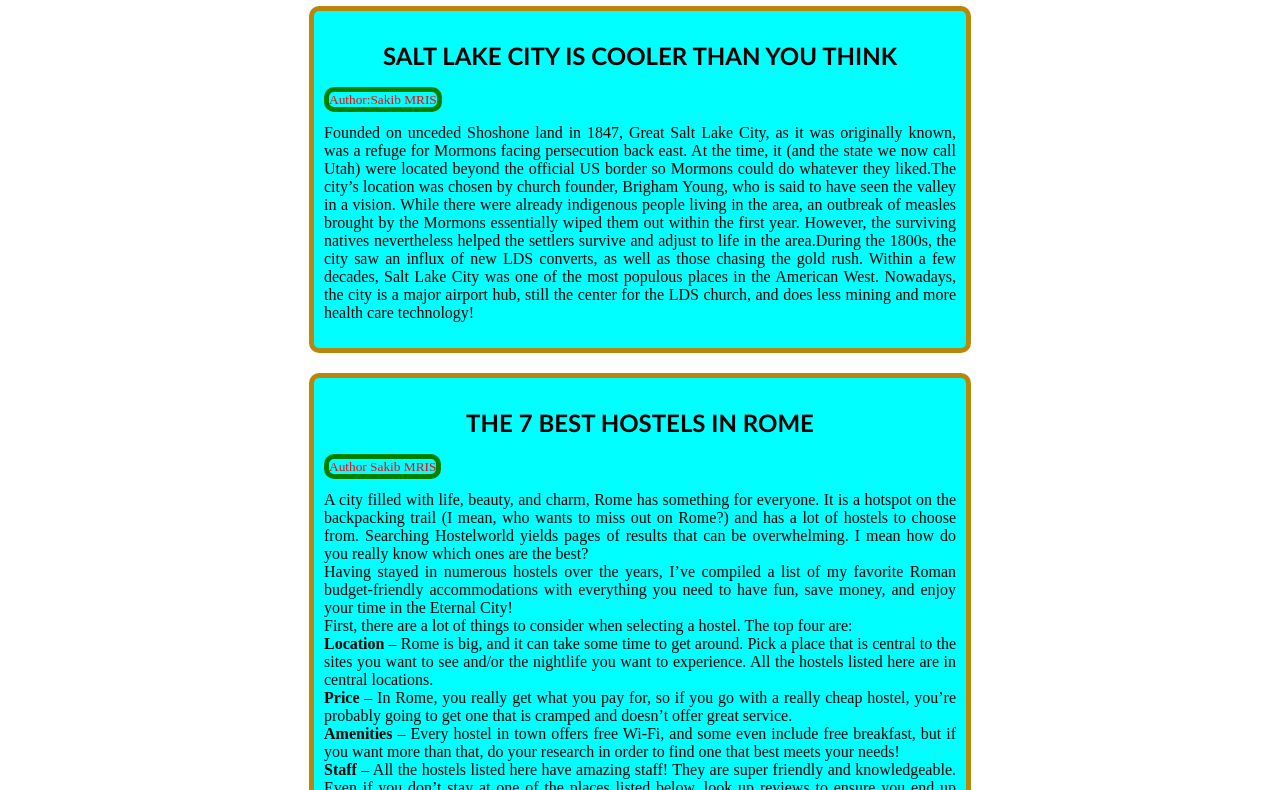
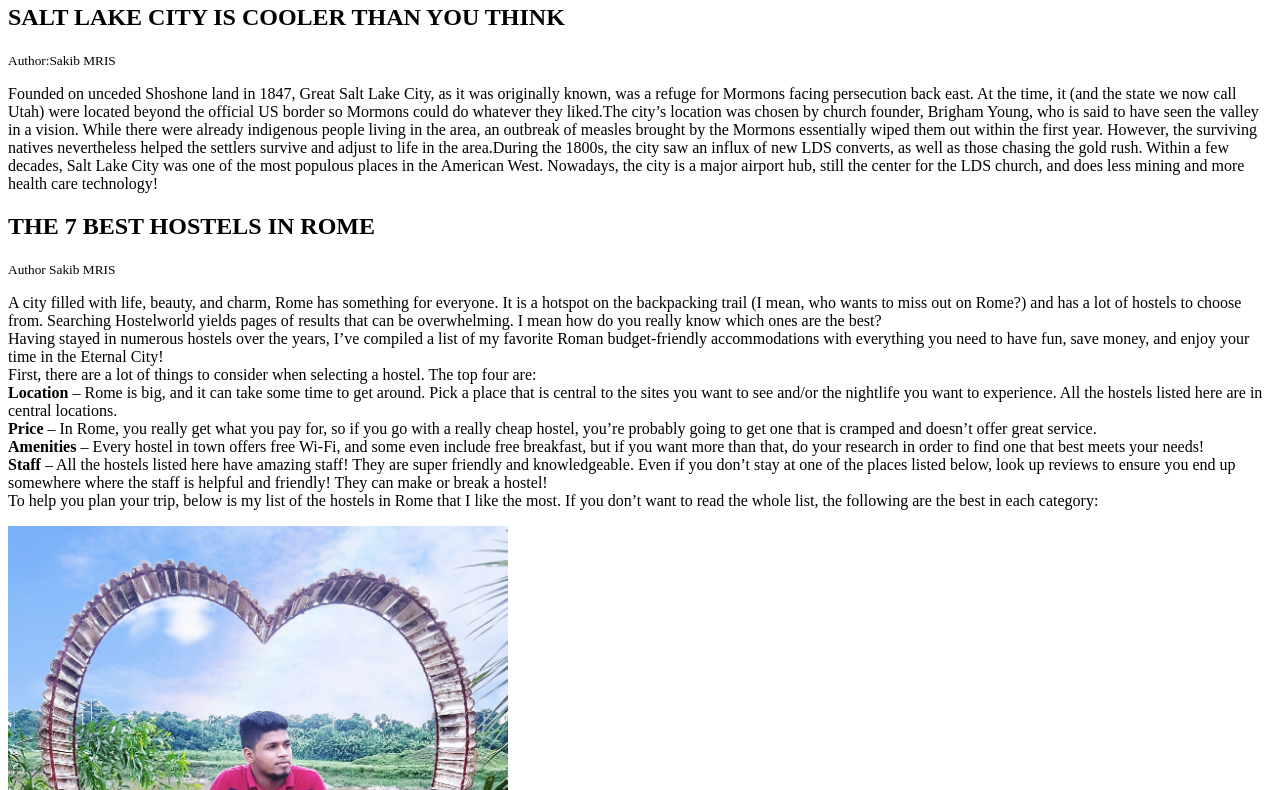
Before and after one commit to SakibMris/My-first-repo, a plain HTML site: page index.html in a window 1280 px wide. Shown: the part 76-866 px from the top of the page. Drawn offline with Linux system fonts and the light colour scheme.

Commit message:
correction

```diff
--- a/index.html
+++ b/index.html
@@ -7,30 +7,6 @@
     <title>My Blog</title>
     <link rel="icon" href="icon-css.png">
     <style>
-        div{ background-color: aqua;
-            border: 5px solid darkgoldenrod;
-            border-radius: 10px;
-            margin: 0 auto;
-            margin-bottom: 20px;
-            padding: 10px;
-            text-align: justify;
-            width: 50%;
-        }
-        span{
-            color: red;
-        }
-        small{
-            border: 5px solid green ;
-            border-radius: 10px;
-        }
-        .blog-title{
-            text-align: center;
-            font-family: 'Gill Sans', 'Gill Sans MT', Calibri, 'Trebuchet MS', sans-serif;
-            font-weight: 900
-        }
-        .blog-title p{
-            text-align: justify;
-        }
 
     </style>
 </head>
```
